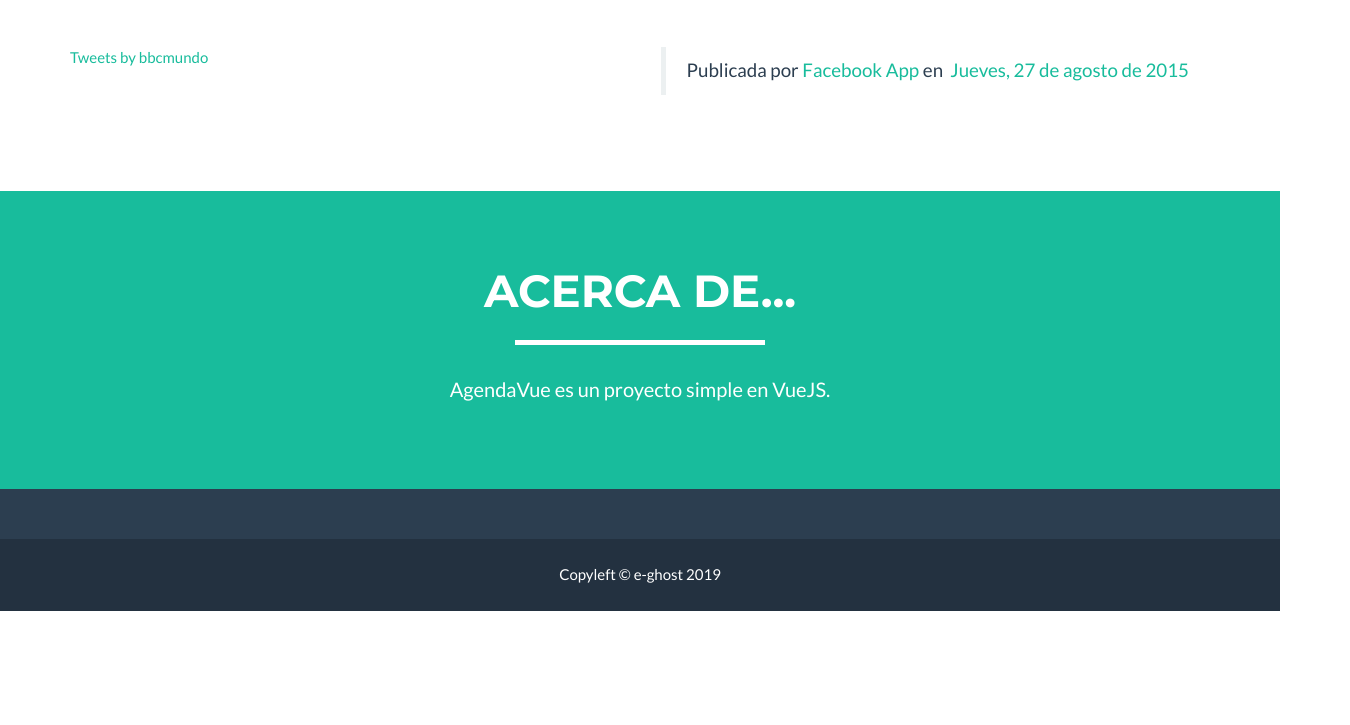
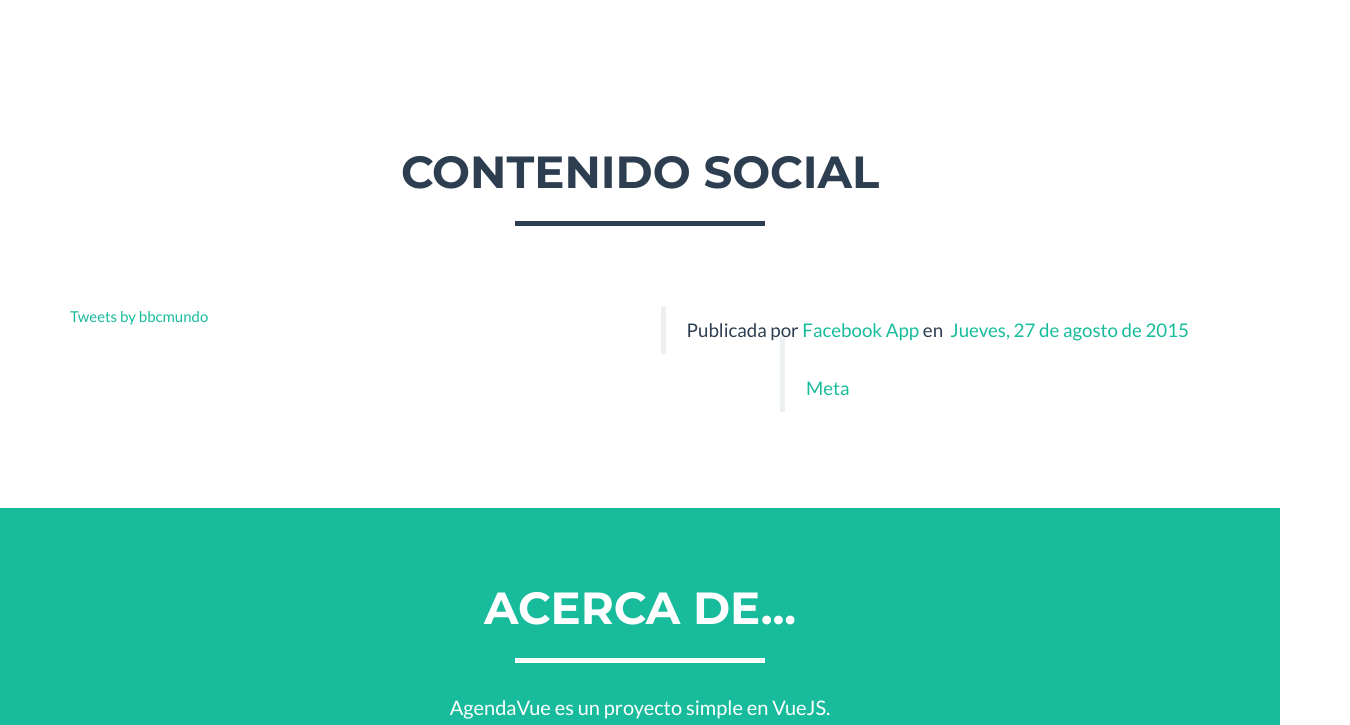
Before and after one commit to AnderMoldes/AgendaVue, a plain HTML site: page index.html in a window 1280 px wide. Shown: the part 1315-2040 px from the top of the page, 1350 px wide, since content can reach past the window. Before the commit the page ends 1926 px from the top, so only its background shows below. Drawn offline with nearby package versions, Linux system fonts and the light colour scheme.

Commit message:
version casi final

```diff
--- a/css/freelancer.css
+++ b/css/freelancer.css
@@ -31,6 +31,7 @@ h3,
 h4,
 h5,
 h6 {
+
     text-transform: uppercase;
     font-family: Montserrat,"Helvetica Neue",Helvetica,Arial,sans-serif;
     font-weight: 700;
@@ -480,15 +481,20 @@ footer .footer-below {
     width: 50%;
 
 }
+.facebook{
+    float: right;
+    width: 50%;
 
-.fb-root{
-    width: 50%;
+}
+
+#fb-root{
     float: right;
 }
 .fb-post{
     float: right;
 }
-.fb-comments{
+.fb-page{
     margin-top: 30px;
-    float: right;
+    margin-left: 140px;
+    width: 100%;
 }
--- a/index.html
+++ b/index.html
@@ -47,6 +47,7 @@
                             <span class="icon-bar"></span>
                             <span class="icon-bar"></span>
                             <span class="icon-bar"></span>
+                            <span class="icon-bar"></span>
                         </button>
                         <a class="navbar-brand" href="#page-top">AgendaVue</a>
                     </div>
@@ -62,6 +63,9 @@
                             </li>
                             <li class="page-scroll">
                                 <a href="#nuevo">Añadir contacto</a>
+                            </li>
+                            <li class="page-scroll">
+                                <a href="#contenidoSocial">Contenido Social</a>
                             </li>
                             <li class="page-scroll">
                                 <a href="#about">Acerca de...</a>
@@ -162,16 +166,6 @@
 
                     </div>
                     </div>
-
-
-                    <div>
-                    <div class="row">
-                        <!-- <div class="col-xs-12">
-                            <p>No se ha encontrado ningún contacto.</p>
-                        </div> -->
-                    </div>
-                    </div>
-
                 </div>
             </section>
 
@@ -248,10 +242,26 @@
                             </form>
                         </div>
                     </div>
+                </div>
+            </section>
+
+
+            <section id="contenidoSocial">
+                <div class="container">
+                    <div class="row">
+                        <div class="col-lg-12 text-center">
+                            <h2>Contenido Social</h2>
+                            <hr class="star-primary">
+                        </div>
+                    </div>
+
                     <div class="Social">
                         <div class="twitt">
-                        <a class="twitter-timeline" href="https://twitter.com/bbcmundo?ref_src=twsrc%5Etfw">Tweets by bbcmundo</a> <script async src="https://platform.twitter.com/widgets.js" charset="utf-8"></script>
+                            <a class="twitter-timeline" href="https://twitter.com/bbcmundo?ref_src=twsrc%5Etfw"  data-tweet-limit="8">Tweets by bbcmundo</a> <script async src="https://platform.twitter.com/widgets.js" charset="utf-8"></script>
                         </div>
+
+                        <div class="facebook">
+
                             <div id="fb-root"></div>
                             <script async defer crossorigin="anonymous" src="https://connect.facebook.net/es_ES/sdk.js#xfbml=1&version=v12.0" nonce="tuXMohSt"></script>
 
@@ -261,16 +271,18 @@
                                     <a href="https://www.facebook.com/20531316728/posts/10154009990506729/">Jueves, 27 de agosto de 2015</a></blockquote>
                             </div>
 
-                    <div id="fb-root"></div>
-                    <script async defer crossorigin="anonymous" src="https://connect.facebook.net/es_ES/sdk.js#xfbml=1&version=v12.0" nonce="W81ilzsd"></script>
-                    <div class="fb-comments" data-href="https://developers.facebook.com/docs/plugins/comments#configurator" data-width="" data-numposts="5"></div>
+                            <div class="fb-page" data-href="https://www.facebook.com/facebook" data-tabs="timeline" data-width="" data-height="" data-small-header="true" data-adapt-container-width="true" data-hide-cover="false" data-show-facepile="true">
+                                <blockquote cite="https://www.facebook.com/facebook" class="fb-xfbml-parse-ignore">
+                                    <a href="https://www.facebook.com/facebook">Meta</a></blockquote>
+                            </div>
 
                         </div>
 
                     </div>
+                </div>
             </section>
+
         </div>
-
 
             <!-- About Section -->
             <section class="success" id="about">
```
Lines whose indentation alone changed are shown as unchanged.
